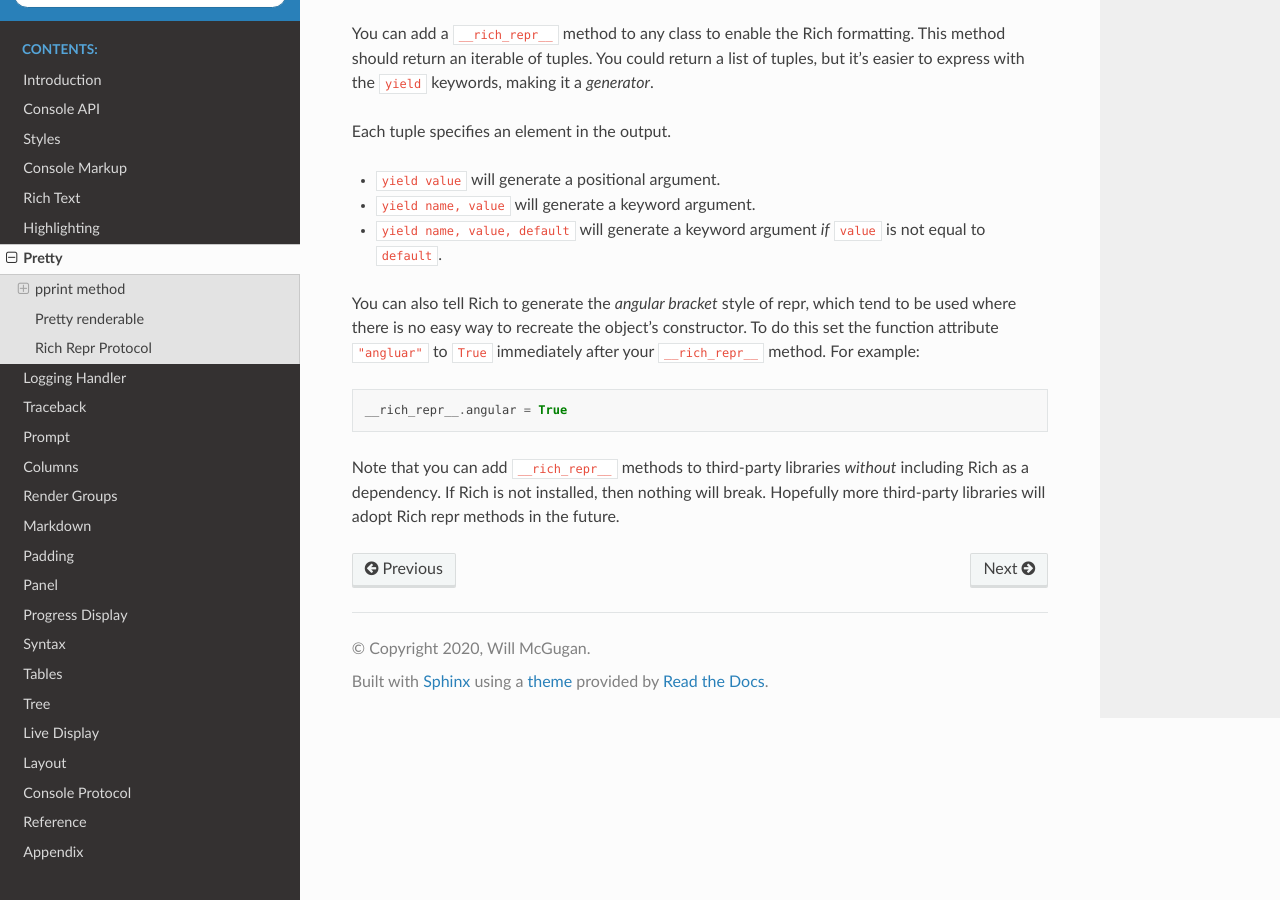
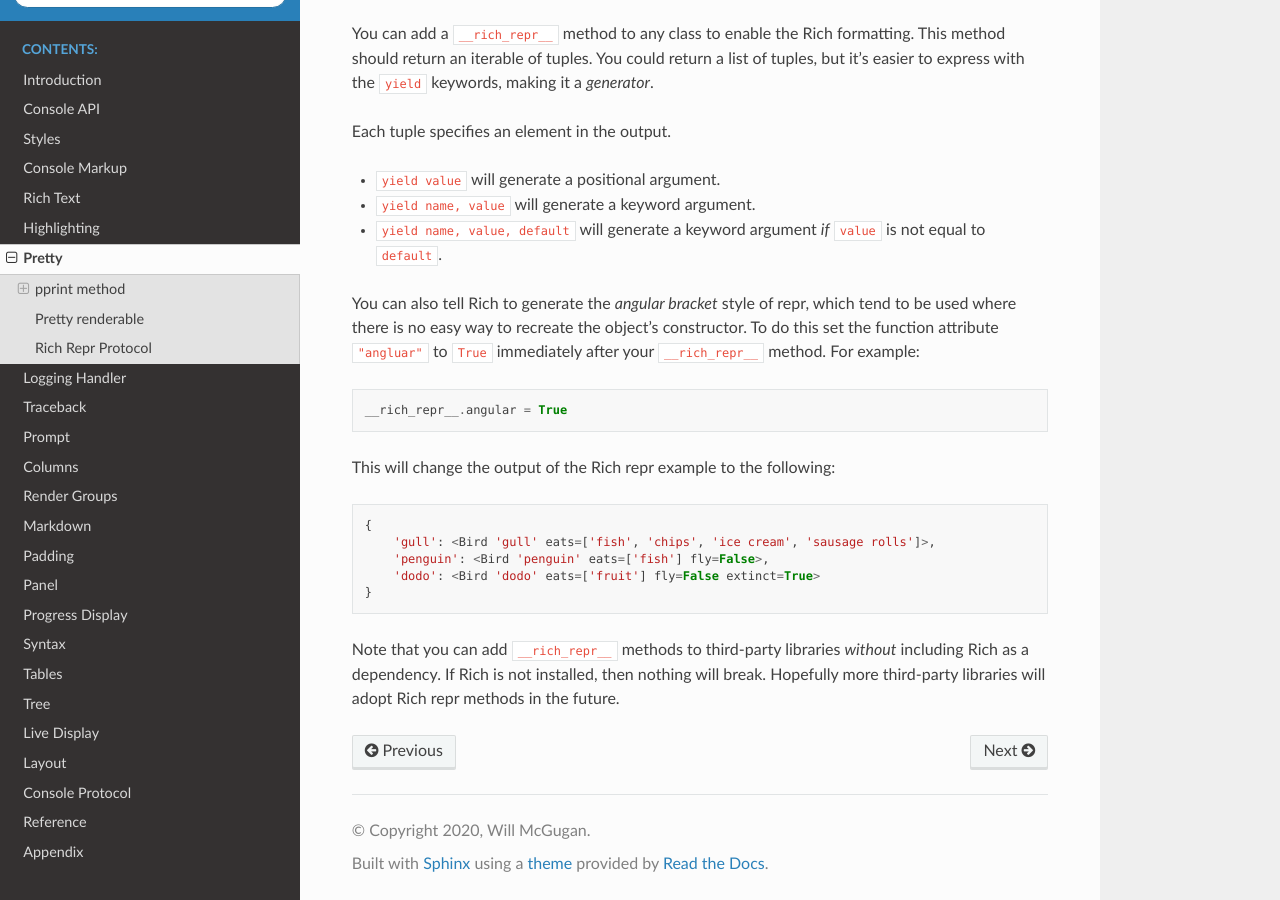
Before and after one commit to Textualize/rich, a Sphinx documentation site: the page built from docs/source/pretty.rst, in a window 1280 px wide and 900 px high, scrolled down 3769 px. Built offline with Sphinx 7.4.7 and the Read the Docs theme 2.0.0, drawn with Linux system fonts in a browser that asks for light colours.

Commit message:
added angular example

```diff
--- a/docs/source/pretty.rst
+++ b/docs/source/pretty.rst
@@ -157,4 +157,13 @@
 
     __rich_repr__.angular = True
 
+This will change the output of the Rich repr example to the following::
+
+    {
+        'gull': <Bird 'gull' eats=['fish', 'chips', 'ice cream', 'sausage rolls']>,
+        'penguin': <Bird 'penguin' eats=['fish'] fly=False>,
+        'dodo': <Bird 'dodo' eats=['fruit'] fly=False extinct=True>
+    }
+
+
 Note that you can add ``__rich_repr__`` methods to third-party libraries *without* including Rich as a dependency. If Rich is not installed, then nothing will break. Hopefully more third-party libraries will adopt Rich repr methods in the future.
```
